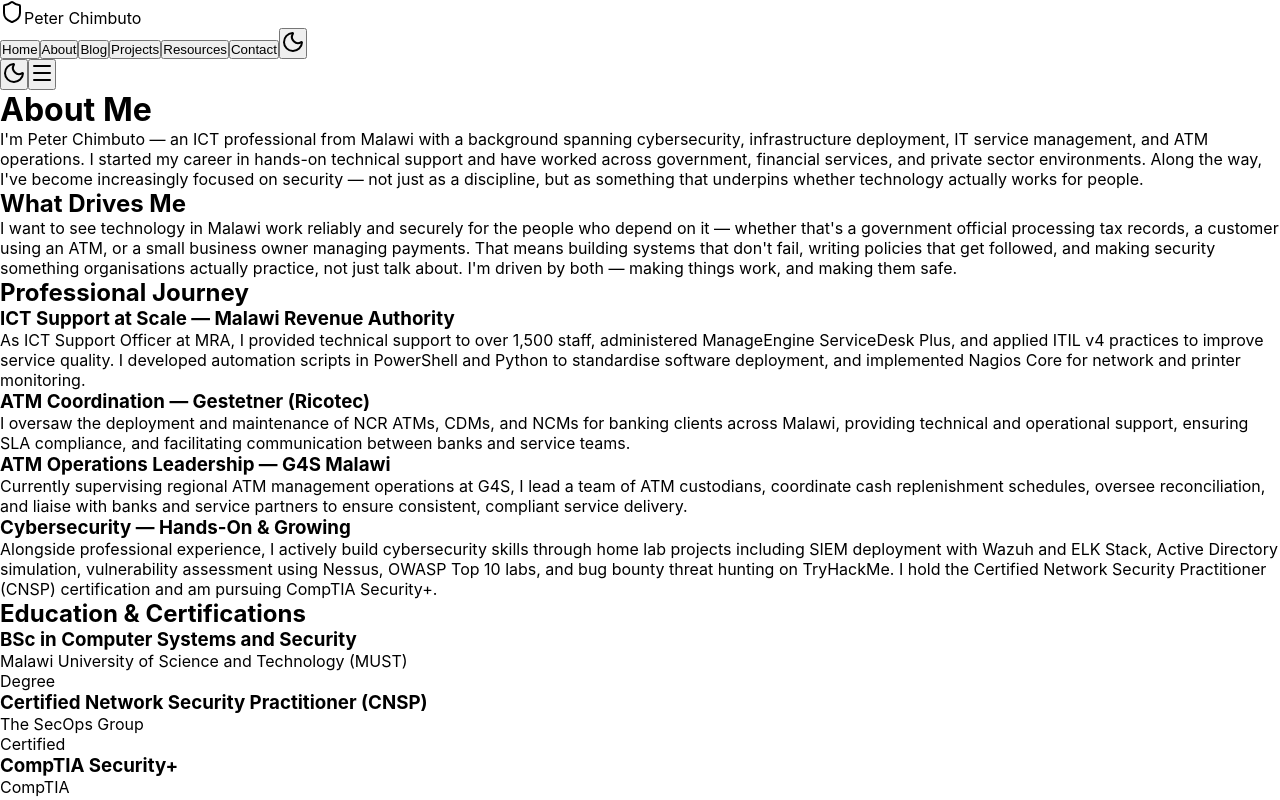
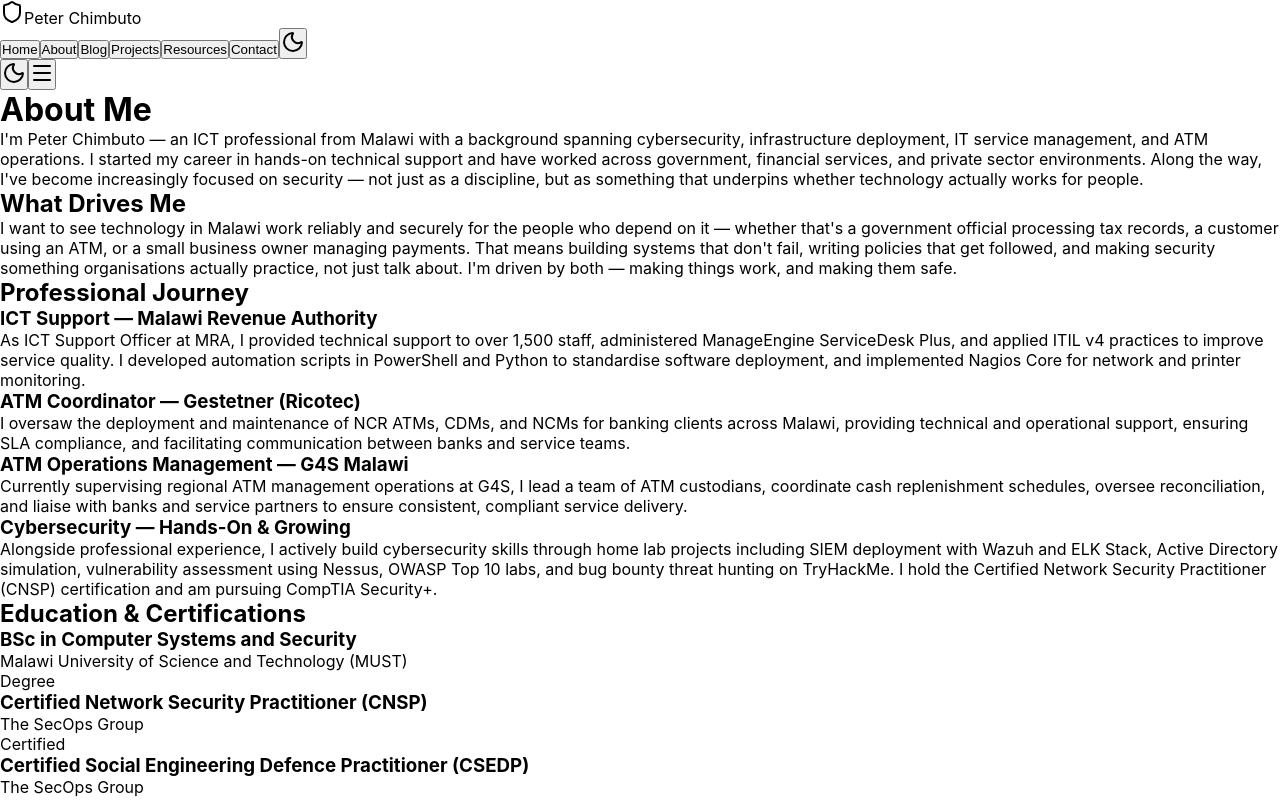
Before and after one commit to pchimbuto/CYBERSEC-1, a React (Create React App) app: page / in a window 1280 px wide. Both pictures are taken after a click on the button "About". Shown: the top 800 px of the page. Built offline with nearby package versions, Linux system fonts and the light colour scheme.

Commit message:
Update App.js

```diff
--- a/src/App.js
+++ b/src/App.js
@@ -559,7 +559,7 @@ function Home({ setCurrentPage, darkMode }) {
           {[
             { label: 'BSc Computer Systems & Security', sub: 'Malawi University of Science and Technology (MUST)', badge: 'Degree', badgeColor: darkMode ? 'bg-blue-900 text-blue-300' : 'bg-blue-100 text-blue-700' },
             { label: 'Certified Network Security Practitioner (CNSP)', sub: 'The SecOps Group', badge: 'Certified', badgeColor: darkMode ? 'bg-green-900 text-green-300' : 'bg-green-100 text-green-700' },
-            { label: 'Certified Social Engineering Defence Practitioner (CSEDP)', sub: 'The SecOps Group', badge: 'Certified', badgeColor: darkMode ? 'bg-gray-900 text-gray-300' : 'bg-gray-100 text-gray-700' },
+            { label: 'Certified Social Engineering Defence Practitioner (CSEDP)', sub: 'The SecOps Group', badge: 'Certified', badgeColor: darkMode ? 'bg-green-900 text-green-300' : 'bg-green-100 text-green-700' },
             { label: 'CompTIA Security+', sub: 'CompTIA', badge: 'In Progress', badgeColor: darkMode ? 'bg-yellow-900 text-yellow-300' : 'bg-yellow-100 text-yellow-700' }
           ].map((item, idx) => (
             <div key={idx} className={`p-6 rounded-lg ${darkMode ? 'bg-gray-800' : 'bg-white border border-gray-200'}`}>
@@ -619,15 +619,15 @@ function About({ darkMode }) {
       <div className="space-y-6 mb-12">
         {[
           {
-            title: 'ICT Support at Scale — Malawi Revenue Authority',
+            title: 'ICT Support — Malawi Revenue Authority',
             text: 'As ICT Support Officer at MRA, I provided technical support to over 1,500 staff, administered ManageEngine ServiceDesk Plus, and applied ITIL v4 practices to improve service quality. I developed automation scripts in PowerShell and Python to standardise software deployment, and implemented Nagios Core for network and printer monitoring.'
           },
           {
-            title: 'ATM Coordination — Gestetner (Ricotec)',
+            title: 'ATM Coordinator — Gestetner (Ricotec)',
             text: 'I oversaw the deployment and maintenance of NCR ATMs, CDMs, and NCMs for banking clients across Malawi, providing technical and operational support, ensuring SLA compliance, and facilitating communication between banks and service teams.'
           },
           {
-            title: 'ATM Operations Leadership — G4S Malawi',
+            title: 'ATM Operations Management — G4S Malawi',
             text: 'Currently supervising regional ATM management operations at G4S, I lead a team of ATM custodians, coordinate cash replenishment schedules, oversee reconciliation, and liaise with banks and service partners to ensure consistent, compliant service delivery.'
           },
           {
@@ -654,6 +654,12 @@ function About({ darkMode }) {
           },
           {
             title: 'Certified Network Security Practitioner (CNSP)',
+            institution: 'The SecOps Group',
+            badge: 'Certified',
+            badgeColor: darkMode ? 'bg-green-900 text-green-300' : 'bg-green-100 text-green-700'
+          },
+          {
+            title: 'Certified Social Engineering Defence Practitioner (CSEDP)',
             institution: 'The SecOps Group',
             badge: 'Certified',
             badgeColor: darkMode ? 'bg-green-900 text-green-300' : 'bg-green-100 text-green-700'
```
